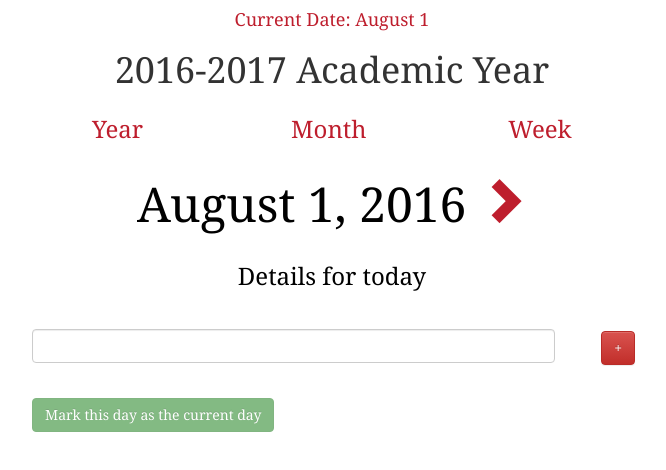
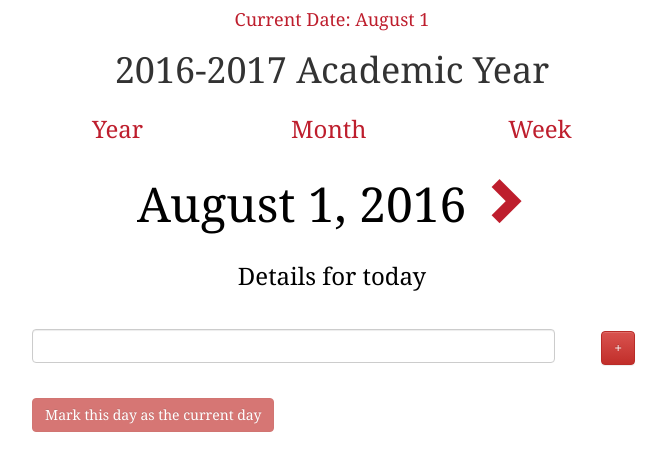
Before and after one commit to slopez1029/first-app, an Angular app: page /month/August/1 in a window 1280 px wide. Shown: the top 470 px of the page, without its empty margins (308-974 px from the left). Built offline with nearby package versions, Linux system fonts and the light colour scheme.

Commit message:
Merge branch 'master' of https://github.com/jfustos/EECS448_Calendar
Changed the color of the current day button in the day view to the "danger" color.  Bootstrap makes it very difficult to change the colors of its buttons unless you're using SASS/LESS.

```diff
--- a/src/app/components/calendar-day-view.component.html
+++ b/src/app/components/calendar-day-view.component.html
@@ -54,7 +54,7 @@
             </div>
           </div>
         </form>
-        <button class="btn btn-success" [ngClass]="{'disabled':isThisDayCurrent()}" (click)="makeTodayCurrent()">Mark this day as the current day</button>
+        <button class="btn btn-danger" [ngClass]="{'disabled':isThisDayCurrent()}" (click)="makeTodayCurrent()">Mark this day as the current day</button>
         </div>
       </div>
     </div>
```
Also changed, not shown: src/app/components/calendar-day-view.component.css (line endings or trailing spaces).
